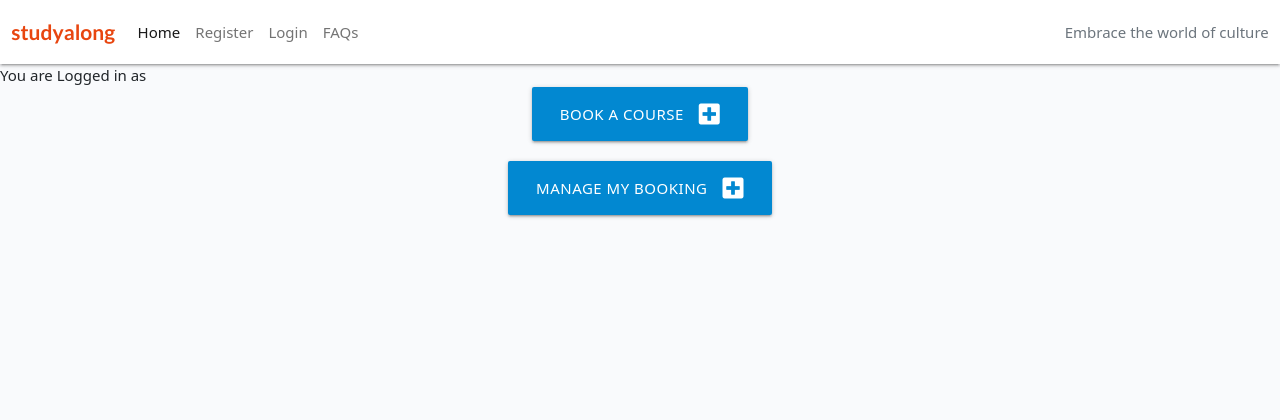
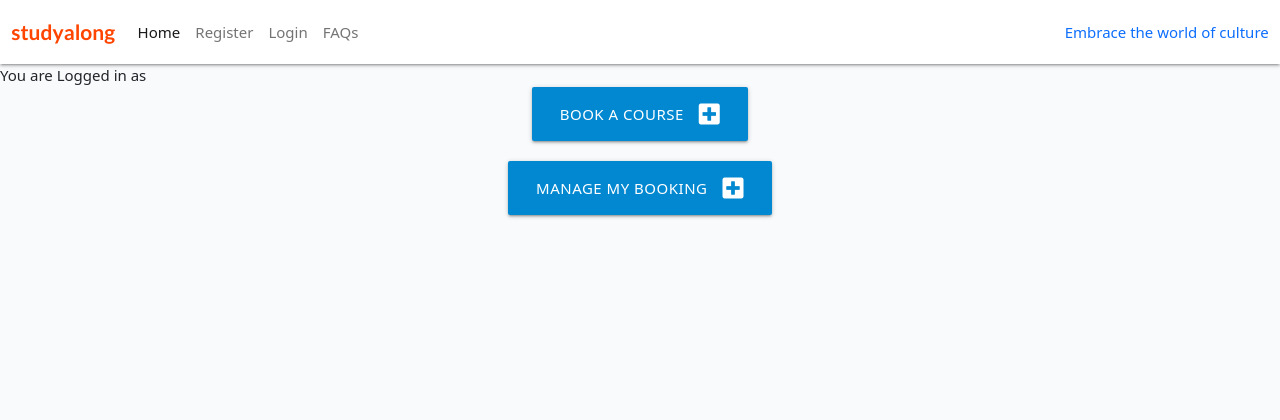
Before and after one commit to Rupa830904/Project-Portfolio4-Studyalongcultureschool, a Django app: page /mybooking/ in a window 1280 px wide. Shown: the top 420 px of the page. Run offline with Django 3.2, Linux system fonts and the light colour scheme.

Commit message:
card background and text color in base.html

```diff
--- a/templates/base.html
+++ b/templates/base.html
@@ -26,7 +26,7 @@
 
     <nav class="navbar navbar-expand-lg navbar-light bg-white">
         <div class="container-fluid">
-            <a class="navbar-brand" href="{% url 'home' %}"><span class="brand"><span class="red-o">studyalong</span></a>
+            <a class="navbar-brand" href="{% url 'home' %}"><span class="brand"><span class="red-o" style="color: orangered">studyalong</span></a>
             <button class="navbar-toggler" type="button" data-bs-toggle="collapse" data-bs-target="#navbarText"
                 aria-controls="navbarText" aria-expanded="false" aria-label="Toggle navigation">
                 <span class="navbar-toggler-icon"></span>
@@ -55,7 +55,7 @@
                         <a class="nav-link" href="{% url 'faq' %}">FAQs</a>
                     </li>
                 </ul>
-                <span class="navbar-text text-muted">
+                <span class="navbar-text text-primary">
                     Embrace the world of culture
                 </span>
             </div>
```
